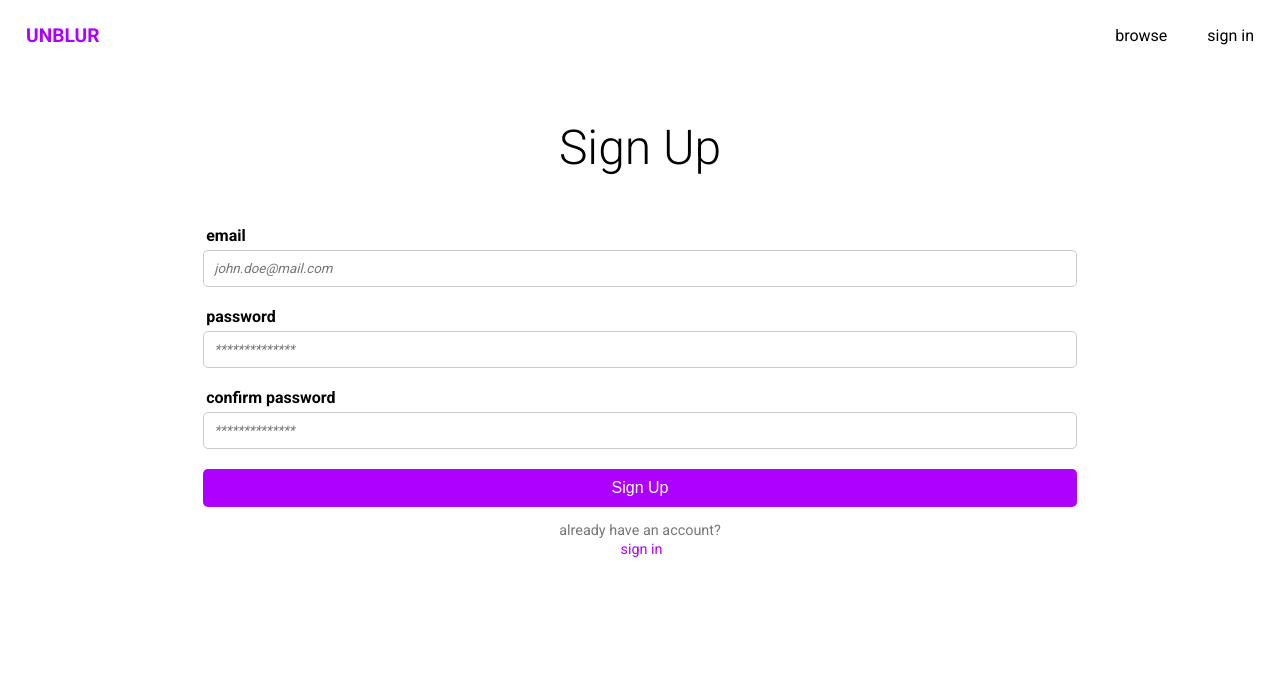
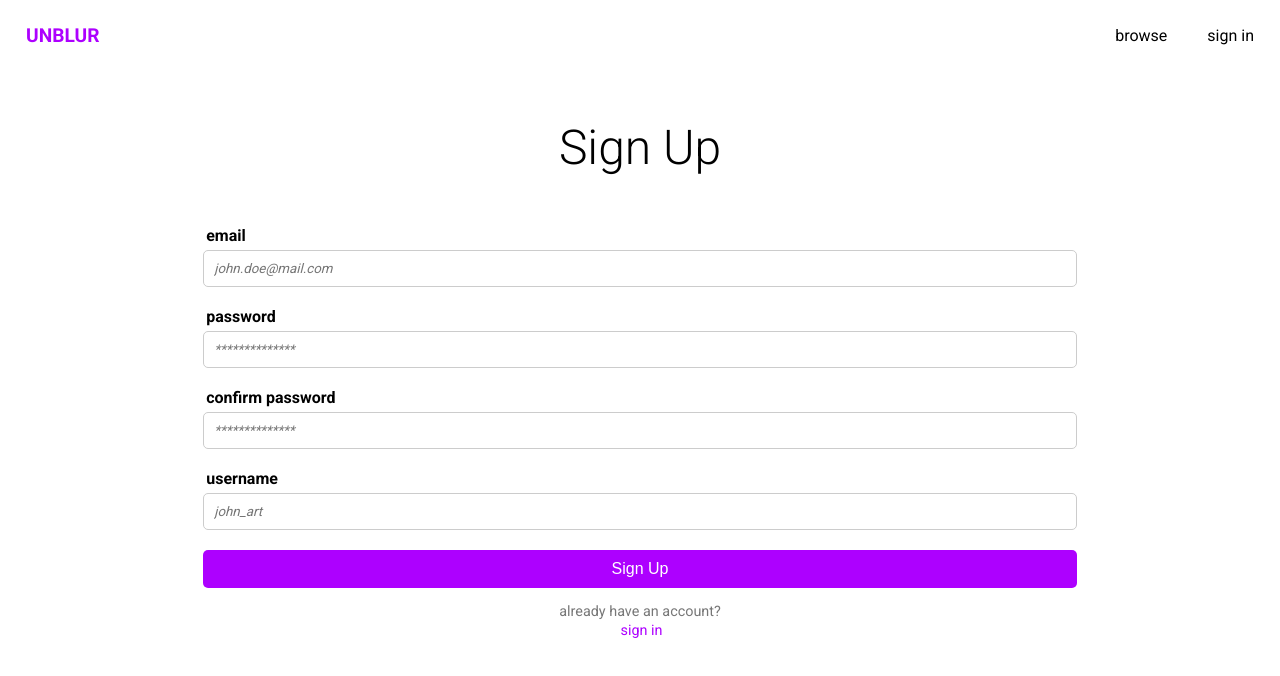
Before and after one commit to unblur/Unblur, a React (Create React App) app in the folder frontend/: page /signup in a window 1280 px wide. Shown: the top 676 px of the page. Built offline with nearby package versions, Linux system fonts and the light colour scheme.

Commit message:
included username in sign up page

```diff
--- a/frontend/src/pages/SignUp.jsx
+++ b/frontend/src/pages/SignUp.jsx
@@ -7,10 +7,11 @@ import { signUp, reset } from '../features/auth/authSlice'
 const SignUp = () => {
   const [formData, setFormData] = useState({
     email: '',
+    username: '',
     password: '',
     confirmPassword: '',
   })
-  const { email, password, confirmPassword } = formData
+  const { email, username, password, confirmPassword } = formData
 
   const navigate = useNavigate()
   const dispatch = useDispatch()
@@ -50,6 +51,7 @@ const SignUp = () => {
 
     const userData = {
       email,
+      username,
       password,
     }
 
@@ -109,8 +111,7 @@ const SignUp = () => {
               onChange={onChange}
             />
           </div>
-          {/* TODO: add support for username */}
-          {/* <div className='form-group'>
+          <div className='form-group'>
             <label htmlFor='username'>username</label>
             <input
               type='text'
@@ -121,7 +122,7 @@ const SignUp = () => {
               placeholder='john_art'
               onChange={onChange}
             />
-          </div> */}
+          </div>
           <div className='form-group'>
             <button type='submit' className='btn btn-block btn-primary'>
               Sign Up
```
